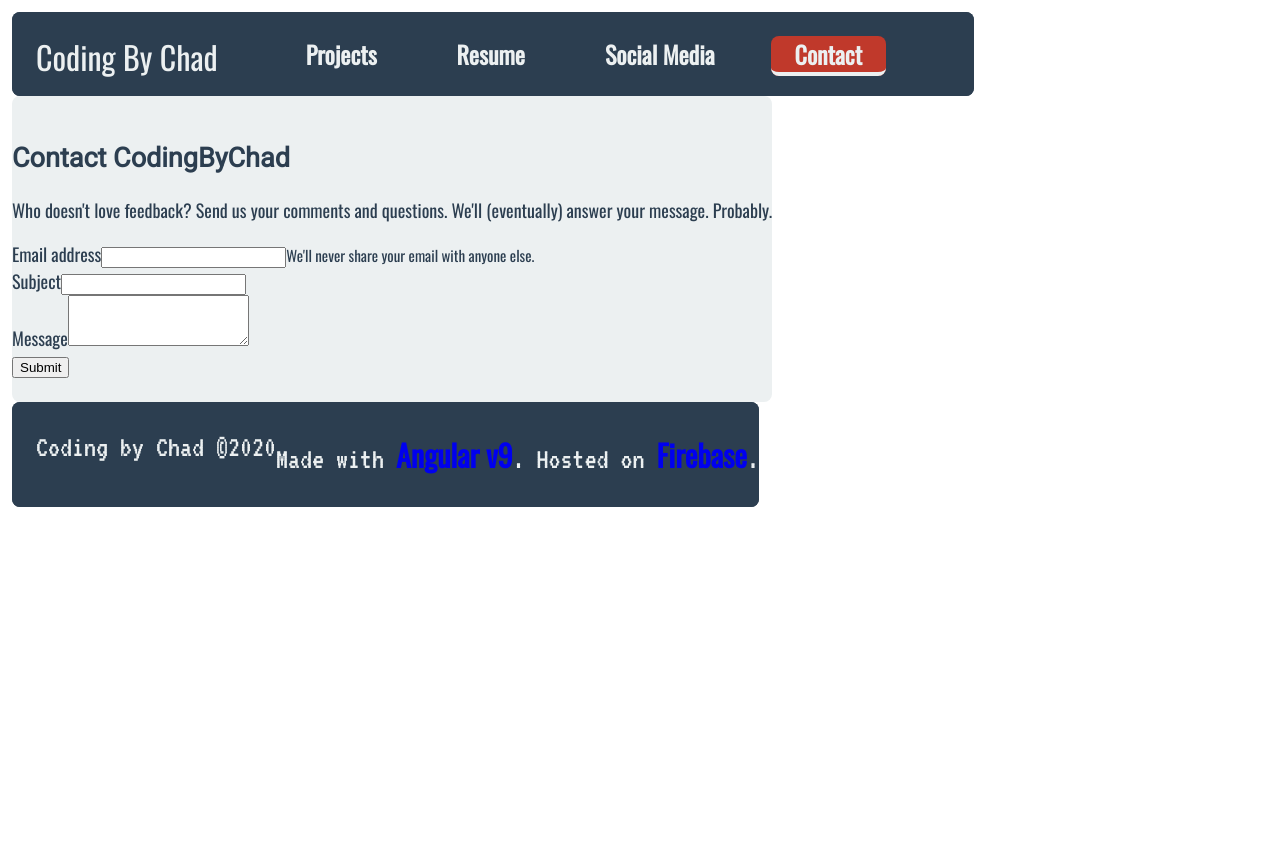
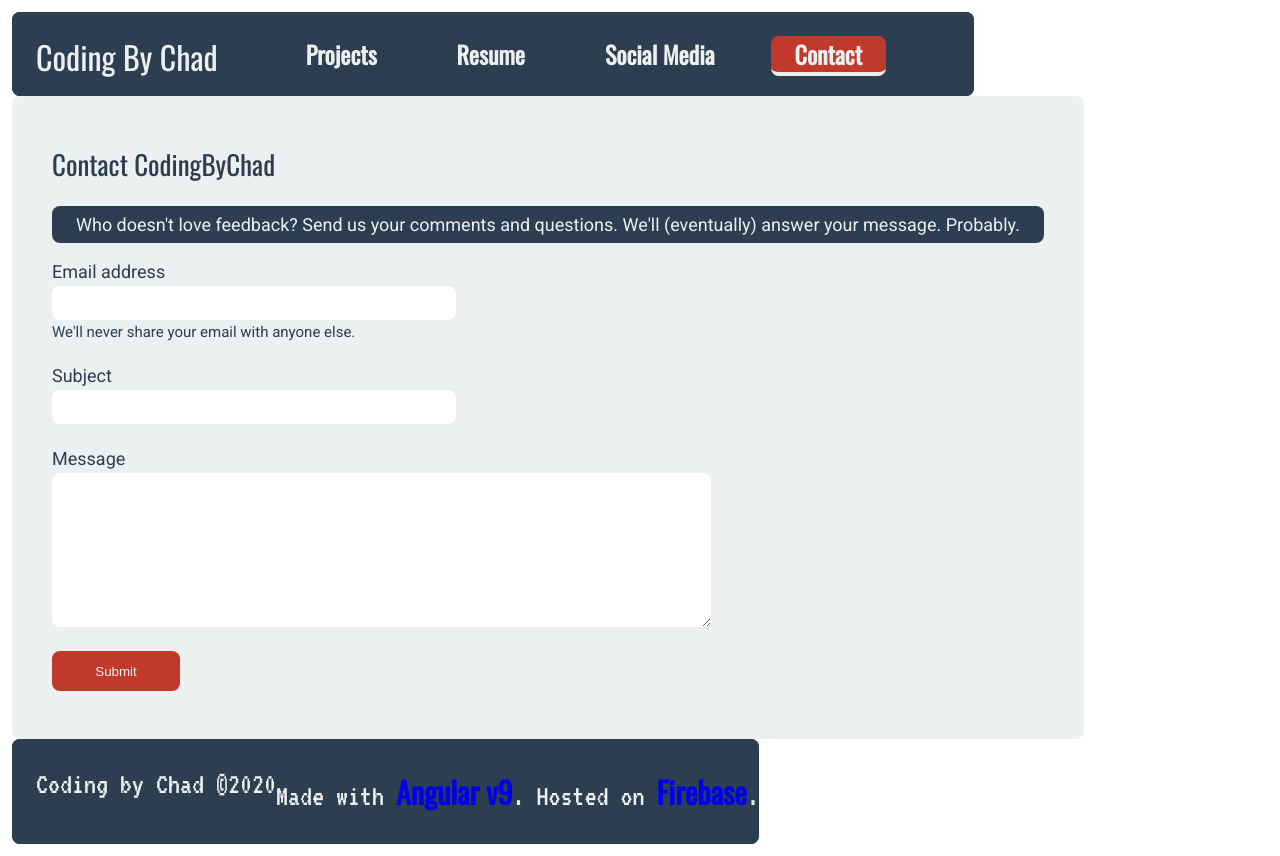
Before and after one commit to ChadESmith42/coding-by-chad, an Angular app in the folder portfolio/: page /contact in a window 1280 px wide. Before the commit the page ends 800 px from the top, so only its background shows below. Built offline with nearby package versions, Linux system fonts and the light colour scheme.

Commit message:
make styling uniform - no ugly colors!

```diff
--- a/portfolio/src/app/content/contact/contact.component.css
+++ b/portfolio/src/app/content/contact/contact.component.css
@@ -0,0 +1,47 @@
+section {
+  margin: 24px 40px;
+  font-family: 'Roboto', sans-serif;
+}
+
+.h2 {
+  font-family: 'Oswald', sans-serif;
+  font-weight: 300;
+}
+
+section article p {
+  background-color: var(--midnight-blue);
+  color: var(--clouds);
+  padding: 8px 24px;
+  border-radius: 8px;
+}
+
+.form-group {
+  display: block;
+  margin: 0 0 24px 0;
+}
+
+.form-group label {
+  display: block;
+}
+
+.form-control {
+  border: none;
+  border-radius: 8px;
+  margin: 4px 0 0 0;
+  display: block;
+}
+
+.form-group input.form-control {
+  width: 25rem;
+  height: 32px;
+}
+
+.submit-button {
+  border: none;
+  padding: 8px;
+  height: 40px;
+  width: 8rem;
+  border-radius: 8px;
+  color: var(--clouds);
+  background-color: var(--pomegranate);
+}
--- a/portfolio/src/app/content/contact/contact.component.html
+++ b/portfolio/src/app/content/contact/contact.component.html
@@ -7,18 +7,18 @@
         <form [formGroup]="contactForm" (ngSubmit)="SendMessage()">
             <div class="form-group">
               <label for="from">Email address</label>
-              <input type="email" class="form-control" id="from" formControlName="from" aria-describedby="emailHelp">
+              <input type="email" class="form-control" id="from" formControlName="from" aria-describedby="emailHelp" autocomplete="email" spellcheck="false">
               <small id="emailHelp" class="form-text text-muted">We'll never share your email with anyone else.</small>
             </div>
             <div class="form-group">
               <label for="subject">Subject</label>
-              <input type="text" class="form-control" id="subject" formControlName="subject">
+              <input type="text" class="form-control" id="subject" formControlName="subject" autocomplete="off" spellcheck="true" aria-autocomplete="none">
             </div>
             <div class="form-group">
                 <label for="subject">Message</label>
-                <textarea class="form-control" id="subject" formControlName="subject" rows="3"></textarea>
+                <textarea class="form-control" id="subject" formControlName="subject" rows="10" cols="80" autocomplete="off" spellcheck="true" aria-autocomplete="none"></textarea>
             </div>
-          <button type="submit" class="btn btn-primary rounded">Submit</button>
+          <button type="submit" class="submit-button">Submit</button>
           </form>
     </article>
 </section>
--- a/portfolio/src/app/content/projects/projects.component.css
+++ b/portfolio/src/app/content/projects/projects.component.css
@@ -2,7 +2,7 @@
   display: flex;
   flex-flow: row wrap;
   border-radius: 8px;
-  margin: 24px 24px 12px 24px;
+  margin: 24px 0px 12px 0px;
 }
 
 .item {
@@ -15,14 +15,16 @@
 }
 
 .projects {
-  background-color: var(--asbestos);
+  background-color: var(--silver);
+  padding-left:0;
+  padding-right: 0;
   margin: 0;
 }
 
 .project-cards {
   display: flex;
   flex-flow: row wrap;
-  border: 4px solid var(--alizarin);
+  border: 4px solid var(--pomegranate);
   flex: 1 400px;
   margin: 24px 48px;
   border-radius: 8px;
@@ -30,13 +32,12 @@
 }
 
 .card {
-  background-color: var(--orange);
+  background-color: var(--midnight-blue);
   color: var(--clouds);
 }
 
 .card-title {
   font-size: 28px;
-  color: var(--midnight-blue);
   padding: 0;
   margin: 0;
 }
@@ -51,14 +52,13 @@
 .card-body {
   margin: 8px 12px;
   height: 424px;
-  color: var(--midnight-blue);
   border-bottom-left-radius: 8px;
   border-bottom-right-radius: 8px;
 }
 
 .card-footer {
   box-sizing: content-box;
-  background-color: var(--pumpkin);
+  background-color: var(--pomegranate);
   padding: 24px 0 24px 0;
   height: 40px;
   color: var(--clouds);
@@ -67,8 +67,13 @@
 .btn {
   border: none;
   padding: 12px 24px;
-  background-color: var(--sunflower);
-  color: var(--wet-asphalt);
+  background-color: var(--midnight-blue);
+  color: var(--clouds);
+  font-weight: 300;
   border-radius: 12px;
-  margin: 8px 0 0 24px;
+  margin-left: 12px;
 }
+
+.btn:hover, .btn:focus {
+  text-decoration-color: var(--clouds);
+}
--- a/portfolio/src/app/content/social-media/social-media.component.css
+++ b/portfolio/src/app/content/social-media/social-media.component.css
@@ -10,7 +10,7 @@
   padding: 0 12px 0 12px;
   border: none;
   border-radius: 8px;
-  background-color: var(--midnight-blue);
+  background-color: var(--pomegranate);
   color: var(--clouds);
 }
 
@@ -18,7 +18,7 @@
   font-family: 'VT323', monospace;
   font-size: 28px;
   font-weight: 200;
-  color: var(--sunflower);
+  color: var(--clouds);
   text-decoration: none;
 }
 
```
